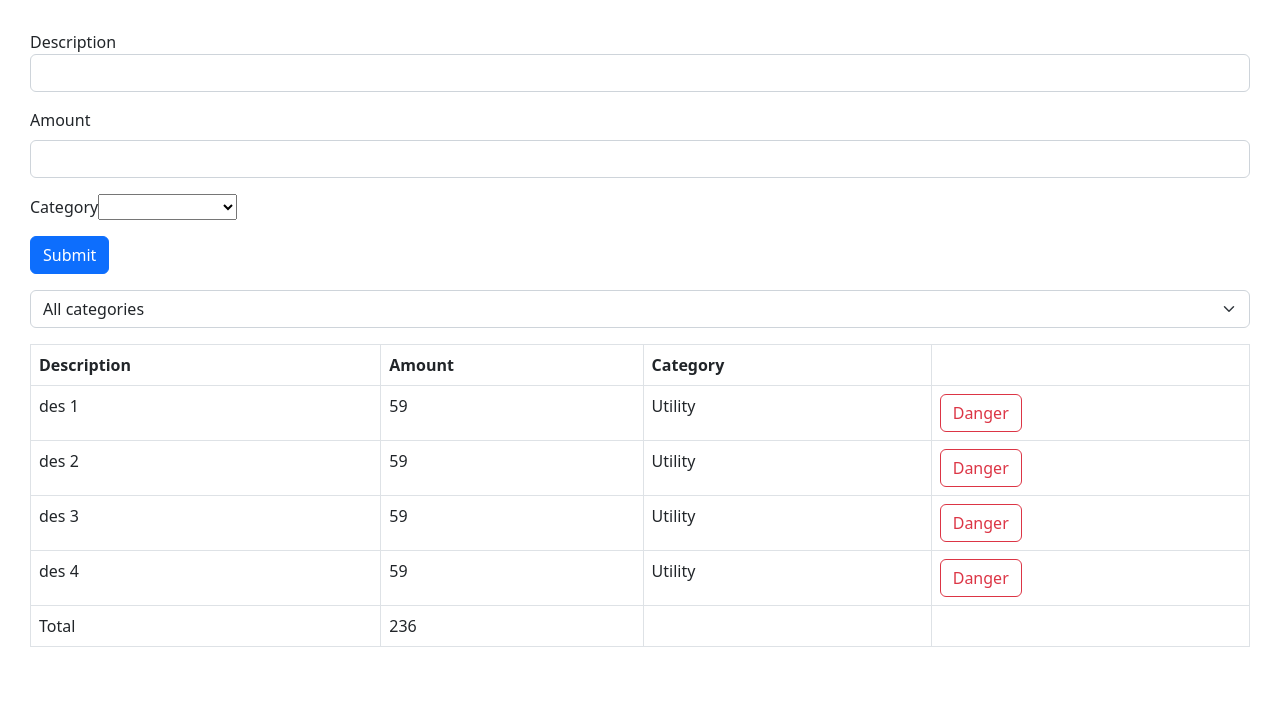
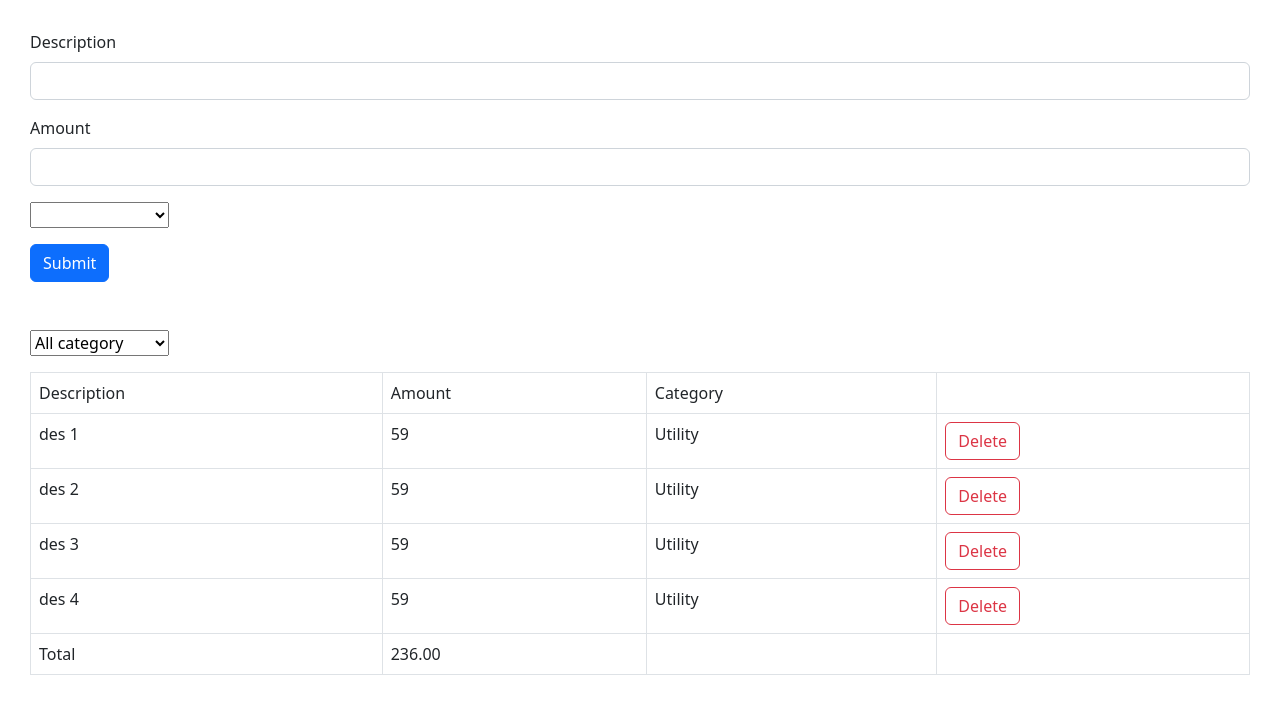
Before and after one commit to Karthicrajamo/React_vite_ts, a React (Vite) app: page / in a window 1280 px wide. Shown: the top 714 px of the page. Built offline with nearby package versions, Linux system fonts and the light colour scheme.

Commit message:
Expense Form Recreated from scratch

```diff
--- a/src/App.tsx
+++ b/src/App.tsx
@@ -31,30 +31,26 @@ function App() {
 		},
 	]);
 
-	const [selectedCategory, setSelectedCategory] = useState("");
-
-	const visibleExpense = selectedCategory
-		? expense.filter((e) => e.category === selectedCategory)
+	const [category, setCategory] = useState("");
+	const validateExpense = category
+		? expense.filter((e) => e.category == category)
 		: expense;
-
 	return (
 		<div>
-			<div className="mb-3">
+			<div className="mb-5">
 				<ExpenseForm
-					list={(data) =>
+					onSubmit={(data) =>
 						setExpense([...expense, { ...data, id: expense.length + 1 }])
 					}
 				></ExpenseForm>
 			</div>
 			<div className="mb-3">
-				<ExpenseFilter
-					onSelectCategories={(category) => setSelectedCategory(category)}
-				></ExpenseFilter>
+				<ExpenseFilter onSelect={setCategory}></ExpenseFilter>
 			</div>
 			<ExpenseList
-				expense={visibleExpense}
+				expense={validateExpense}
 				onDelete={(id) => setExpense(expense.filter((e) => e.id !== id))}
-			/>
+			></ExpenseList>
 		</div>
 	);
 }
--- a/src/ExpenseTracker/components/ExpenseFilter.tsx
+++ b/src/ExpenseTracker/components/ExpenseFilter.tsx
@@ -1,22 +1,25 @@
 import React from "react";
 import category from "../ExpenseCategory";
-interface Props {
-	onSelectCategories: (category: string) => void;
+
+interface Prob {
+	onSelect: (data: string) => void;
 }
 
-const ExpenseFilter = ({ onSelectCategories }: Props) => {
+const ExpenseFilter = ({ onSelect }: Prob) => {
 	return (
+		<>
 			<select
-			className="form-select"
-			onChange={(event) => onSelectCategories(event.target.value)}
+				name="form-select"
+				onChange={(event) => onSelect(event.target.value)}
 			>
-			<option value="">All categories</option>
+				<option value="">All category</option>
 				{category.map((e) => (
-				<option value={e} key={e}>
+					<option key={e} value={e}>
 						{e}
 					</option>
 				))}
 			</select>
+		</>
 	);
 };
 
--- a/src/ExpenseTracker/components/ExpenseForm.tsx
+++ b/src/ExpenseTracker/components/ExpenseForm.tsx
@@ -1,39 +1,40 @@
+import { zodResolver } from "@hookform/resolvers/zod";
 import React from "react";
 import { z } from "zod";
 import category from "../ExpenseCategory";
 import { useForm } from "react-hook-form";
-import { zodResolver } from "@hookform/resolvers/zod";
-import { MouseEvent } from "react";
+import errorMap from "zod/lib/locales/en";
 
 const schema = z.object({
-	description: z.string().min(3).max(50),
-	amount: z.number().min(0.001).max(100000),
-	category: z.enum(category),
+	description: z.string().min(3),
+	amount: z
+		.number({ invalid_type_error: "Amount not specified" })
+		.min(0)
+		.max(100_000),
+	category: z.enum(category, {
+		errorMap: () => ({ message: "Category is required" }),
+	}),
 });
 
 type ExpenseFormData = z.infer<typeof schema>;
 
 interface Props {
-	list: (data: ExpenseFormData) => void;
+	onSubmit: (data: ExpenseFormData) => void;
 }
 
-const ExpenseForm = ({ list }: Props) => {
+const ExpenseForm = ({ onSubmit }: Props) => {
 	const {
 		register,
 		handleSubmit,
-		reset,
-		formState: { errors },
-	} = useForm<ExpenseFormData>({ resolver: zodResolver(schema) });
+		formState: { errors, isValid },
+	} = useForm<ExpenseFormData>({
+		resolver: zodResolver(schema),
+	});
 
 	return (
-		<>
-			<form
-				onSubmit={handleSubmit((data) => {
-					list(data), reset();
-				})}
-			>
+		<form className="form-group" onSubmit={handleSubmit(onSubmit)}>
 			<div className="mb-3">
-					<label htmlFor="description" className="form-lable">
+				<label htmlFor="description" className="form-label">
 					Description
 				</label>
 				<input
@@ -53,7 +54,7 @@ const ExpenseForm = ({ list }: Props) => {
 				<input
 					{...register("amount", { valueAsNumber: true })}
 					id="amount"
-						type="number"
+					type="text"
 					className="form-control"
 				/>
 				{errors.amount && (
@@ -61,21 +62,20 @@ const ExpenseForm = ({ list }: Props) => {
 				)}
 			</div>
 			<div className="mb-3">
-					<label htmlFor="category" className="form-lable">
-						Category
-					</label>
-					<select {...register("category")} className="form-list" id="">
-						<option value=""></option>
+				<select id="category" {...register("category")}>
+					<option></option>
 					{category.map((e) => (
 						<option value={e} key={e}>
 							{e}
 						</option>
 					))}
 				</select>
+				{errors.category && (
+					<p className="text-danger">{errors.category.message}</p>
+				)}
 			</div>
 			<button className="btn btn-primary">Submit</button>
 		</form>
-		</>
 	);
 };
 
--- a/src/ExpenseTracker/components/ExpenseList.tsx
+++ b/src/ExpenseTracker/components/ExpenseList.tsx
@@ -13,17 +13,18 @@ interface Props {
 }
 
 const ExpenseList = ({ expense, onDelete }: Props) => {
-	if (expense.length === 0) return null;
-
+	{
+		if (expense.length == 0) return null;
+	}
 	return (
 		<>
 			<table className="table table-bordered">
 				<thead>
 					<tr>
-						<th>Description</th>
-						<th>Amount</th>
-						<th>Category</th>
-						<th></th>
+						<td>Description</td>
+						<td>Amount</td>
+						<td>Category</td>
+						<td></td>
 					</tr>
 				</thead>
 				<tbody>
@@ -37,7 +38,7 @@ const ExpenseList = ({ expense, onDelete }: Props) => {
 									className="btn btn-outline-danger"
 									onClick={() => onDelete(e.id)}
 								>
-									Danger
+									Delete
 								</button>
 							</td>
 						</tr>
@@ -46,7 +47,7 @@ const ExpenseList = ({ expense, onDelete }: Props) => {
 				<tfoot>
 					<tr>
 						<td>Total</td>
-						<td>{expense.reduce((acc, e) => e.amount + acc, 0)}</td>
+						<td>{expense.reduce((acc, e) => e.amount + acc, 0).toFixed(2)}</td>
 						<td></td>
 						<td></td>
 					</tr>
```
Also changed, not shown: updates/ExpenseForm.png (added). Lines whose indentation alone changed are shown as unchanged.
